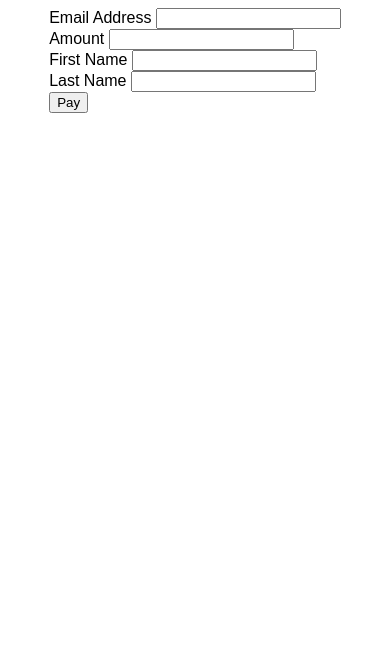
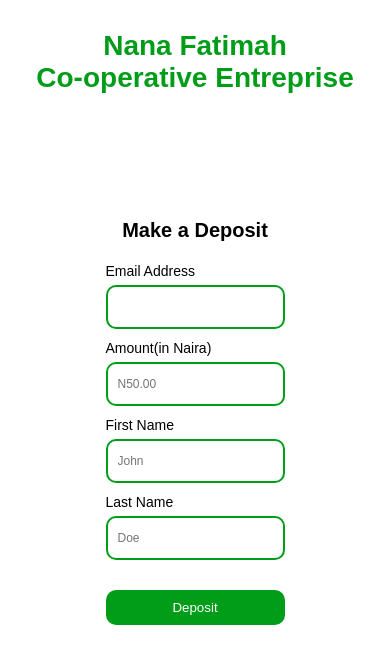
Before and after one commit to ronaldkelechi11/nfcebackend, a website: page public/index.html in a window 390 px wide. Drawn offline with Linux system fonts and the light colour scheme.

Commit message:
Worked and through with deposit

```diff
--- a/app.js
+++ b/app.js
@@ -7,6 +7,7 @@ const { createPool, createConnection } = require('mysql');
 var port = process.env.port || 5050
 
 // Middleware
+app.use(express.static("./"))
 app.use(express.json())
 app.use(express.urlencoded())
 
--- a/public/index.html
+++ b/public/index.html
@@ -5,43 +5,104 @@
     <meta charset="UTF-8">
     <meta http-equiv="X-UA-Compatible" content="IE=edge">
     <meta name="viewport" content="width=device-width, initial-scale=1.0">
-    <title>Document</title>
+    <title>Deposit</title>
 
+    <script src="https://js.paystack.co/v1/inline.js"></script>
+    <script src="../public/script.js" type="module"></script>
 </head>
-<style>
-    body {
-        font-family: sans-serif;
-        display: flex;
-        justify-content: center;
-        align-content: center;
-    }
-</style>
 
 <body>
+    <h1>Nana Fatimah <br> Co-operative Entreprise</h1>
+    <h2>Make a Deposit</h2>
     <form id="paymentForm">
         <div class="form-group">
-            <label for="email">Email Address</label>
+            <label for="email">Email Address</label><br>
             <input type="email" id="email-address" required />
         </div>
         <div class="form-group">
-            <label for="amount">Amount</label>
-            <input type="tel" id="amount" required />
+            <label for="amount">Amount<span>(in Naira)</span></label><br>
+            <input type="tel" id="amount" required placeholder="N50.00" />
         </div>
         <div class="form-group">
-            <label for="first-name">First Name</label>
-            <input type="text" id="first-name" />
+            <label for="first-name">First Name</label><br>
+            <input type="text" id="first-name" required placeholder="John" />
         </div>
         <div class="form-group">
-            <label for="last-name">Last Name</label>
-            <input type="text" id="last-name" />
+            <label for="last-name">Last Name</label><br>
+            <input type="text" id="last-name" required placeholder="Doe" />
         </div>
         <div class="form-submit">
-            <button type="submit" onclick="payWithPaystack()"> Pay </button>
+            <button type="submit" onclick="payWithPaystack()"> Deposit </button>
         </div>
     </form>
+    <style>
+        @media screen and (max-width: 440px) {
+            :root {
+                --primary: #019d19;
+            }
 
-    <script src="https://js.paystack.co/v1/inline.js"></script>
-    <script src="script.js"></script>
+            * {
+                margin: 0px;
+                padding: 0px;
+            }
+
+            body {
+                width: 100vw;
+                height: 100vh;
+                font-family: sans-serif;
+                display: flex;
+                flex-direction: column;
+                justify-content: center;
+                align-items: center;
+            }
+
+            h1 {
+                text-align: center;
+                position: fixed;
+                top: 30px;
+                color: var(--primary);
+                font-size: 28px;
+            }
+
+            h2 {
+                text-align: center;
+                color: black;
+                font-size: 20px;
+                margin-bottom: 20px;
+            }
+
+            label {
+                font-size: 14px;
+                font-family: sans-serif;
+            }
+
+            input {
+                outline: none;
+                color: black;
+                font-family: sans-serif;
+                border-radius: var(--primary);
+                border: 2px;
+                border-color: var(--primary);
+                border-radius: 10px;
+                margin-top: 5px;
+                margin-bottom: 10px;
+                border-style: solid;
+                height: 20px;
+                padding: 10px;
+                font-size: 12px;
+            }
+
+            button {
+                width: 100%;
+                margin-top: 20px;
+                padding: 10px;
+                border: none;
+                border-radius: 10px;
+                background-color: var(--primary);
+                color: white;
+            }
+        }
+    </style>
 </body>
 
-</html>
+</html
--- a/public/script.js
+++ b/public/script.js
@@ -1,23 +1,27 @@
 const paymentForm = document.getElementById('paymentForm');
+
 paymentForm.addEventListener("submit", payWithPaystack, false);
+
 function payWithPaystack(e) {
     e.preventDefault();
-
     let handler = PaystackPop.setup({
-        key: 'pk_test_24d2ff75d3c97bd396ca41c1299dddef9b92f72e', // Replace with your public key
-        fullname: "Ronald Kelechi",
+        key: 'pk_test_24d2ff75d3c97bd396ca41c1299dddef9b92f72e', //Replace with live key later
         email: document.getElementById("email-address").value,
         amount: document.getElementById("amount").value * 100,
-        ref: '' + Math.floor((Math.random() * 1000000000) + 1), // generates a pseudo-unique reference. Please replace with a reference you generated. Or remove the line entirely so our API will generate one for you
-        // label: "Optional string that replaces customer email"
+        ref: '' + Math.floor((Math.random() * 1000000000) + 1),
+        channels: ['card', 'bank', 'ussd'],
         onClose: function () {
-            alert('Window closed.');
+            //Send message to Node backend to close android window
         },
         callback: function (response) {
+            //Payment Complete
+            var params = {
+                amount: document.getElementById("amount").value,
+                email: document.getElementById("email-address").value
+            }
             let message = 'Payment complete! Reference: ' + response.reference;
             alert(message);
         }
     });
-
     handler.openIframe();
 }
--- a/routes/deposit.js
+++ b/routes/deposit.js
@@ -10,8 +10,7 @@ router.use(express.urlencoded())
 
 // MAKE DEPOSIT TO PAYSTACK THEN GET CURRENT ACCOUNT BALANCE AND ADD TO AMOUNT DEPOSITED
 router.get("/", (req, res) => {
-    console.log("Deposit");
-    res.send("hey")
+    res.sendFile(__dirname.replace("routes", "") + "/public/index.html")
 });
 
 
--- a/routes/signup.js
+++ b/routes/signup.js
@@ -13,7 +13,8 @@ router.get("/", (req, res) => {
 
 router.post("/", (req, res) => {
     console.log("Trying to Sign Up...");
-
+    var createRandom = Math.floor((Math.random() * 1000000000) + 1);
+    var id = createRandom;
     var firstname = req.body.firstname;
     var lastname = req.body.lastname;
     var email = req.body.email;
@@ -26,7 +27,7 @@ router.post("/", (req, res) => {
     var accountBalance = req.body.accountBalance;
     var transactionPin = req.body.transactionPin;
 
-    var insertQuery = "INSERT INTO `users` (`id`, `firstname`, `lastname`, `email`, `password`, `address`, `dob`, `dateAccountCreated`, `phoneNumber`, `bussinessVentureName`, `accountBalance`, `transactionPin`) VALUES (NULL, '" + firstname + "', '" + lastname + "', '" + email + "', '" + password + "', '" + address + "', '" + dob + "', '" + dateAccountCreated + "', '" + phoneNumber + "', '" + bussinessVentureName + "', '" + accountBalance + "', '" + transactionPin + "');";
+    var insertQuery = "INSERT INTO `users` (`id`, `firstname`, `lastname`, `email`, `password`, `address`, `dob`, `dateAccountCreated`, `phoneNumber`, `bussinessVentureName`, `accountBalance`, `transactionPin`) VALUES ('" + id + "','" + firstname + "', '" + lastname + "', '" + email + "', '" + password + "', '" + address + "', '" + dob + "', '" + dateAccountCreated + "', '" + phoneNumber + "', '" + bussinessVentureName + "', '" + accountBalance + "', '" + transactionPin + "');";
 
     // var insertQuery = "INSERT INTO `users` (`id`, `firstname`, `lastname`, `email`, `password`, `address`, `dob`, `dateAccountCreated`, `phoneNumber`, `bussinessVentureName`, `accountBalance`, `transactionPin`) VALUES (NULL, 'badman', 'franklin', 'ijeoma@g', 'Livingfaith33', 'mapape', '07/09/2005', '2nd February 2023', '09066881954', 'We-Hub Freelance', '300.0', '0705');"
 
```
